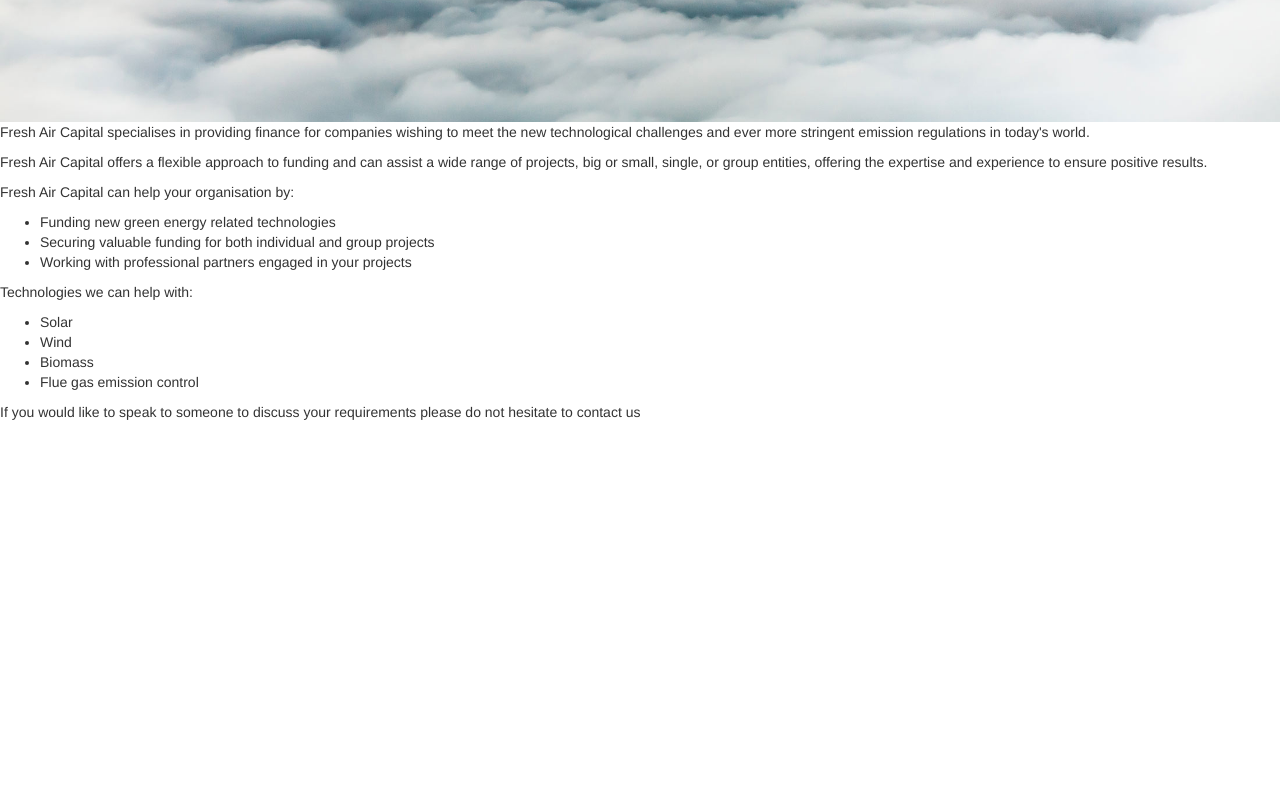
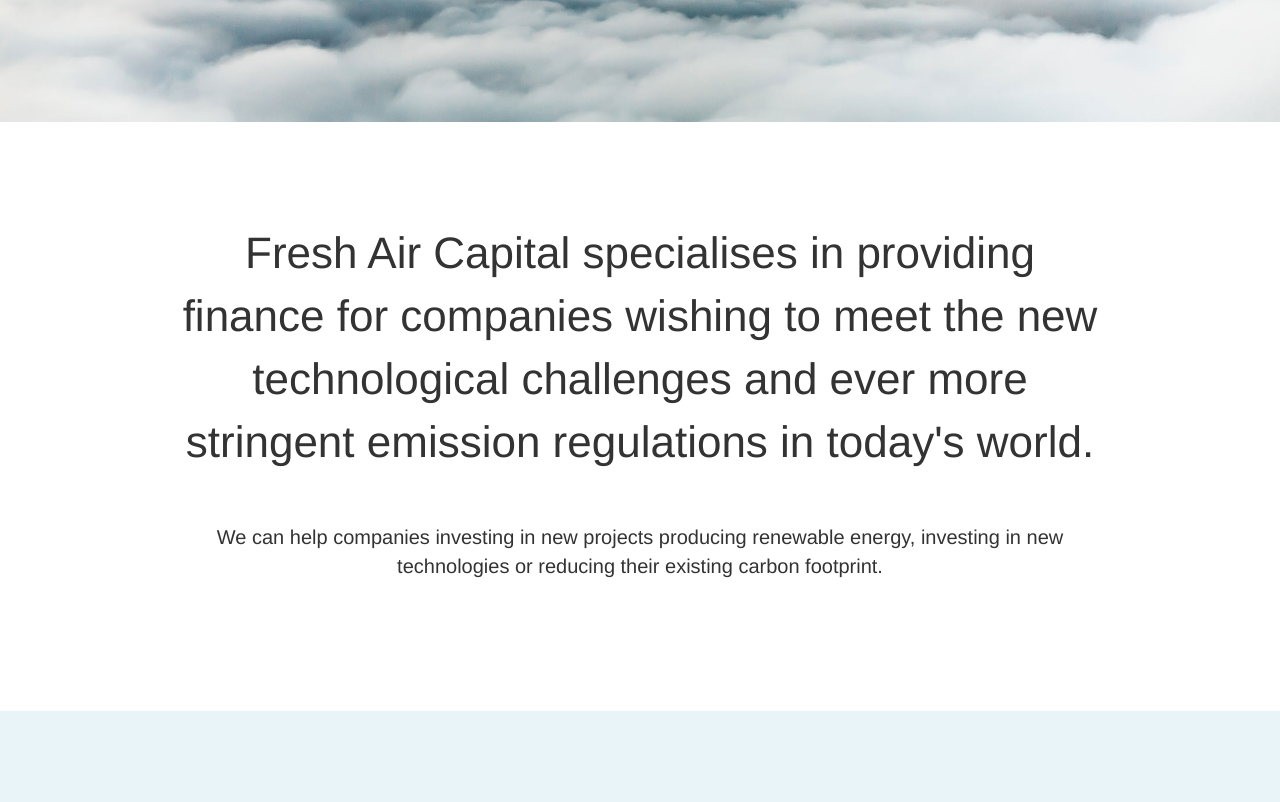
Before and after one commit to freshaircapital/freshaircapital.github.io, a plain HTML site: page index.html in a window 1280 px wide. Shown: the part 678-1480 px from the top of the page. Before the commit the page ends 1110 px from the top, so only its background shows below. Drawn offline with nearby package versions, Linux system fonts and the light colour scheme.

Commit message:
page update

```diff
--- a/css/main.css
+++ b/css/main.css
@@ -1,4 +1,23 @@
-body{margin: 0; padding: 0}
+body{
+  margin: 0; padding: 0;
+  font-family: 'Cairo', helvetica, arial, sans-serif;
+  font-weight: 200;
+  font-size: 20px;
+}
+
+.container{
+  width: 80%;
+  max-width: 960px;
+  margin: 0 auto;
+}
+
+p{
+  margin-bottom: 3rem;
+}
+
+ul{
+  margin-bottom: 3rem;
+}
 
 /* ==========================================================================
    Fresh Air...
@@ -16,6 +35,7 @@
   background-repeat: no-repeat;
   background-position: center;
   background-size: cover;
+  background-attachment: fixed;
 }
 
 .masthead .logo{
@@ -23,3 +43,22 @@
   margin: auto auto;
   vertical-align: middle;
 }
+
+/* INTRO */
+.intro{
+  width: 100%;
+  margin: 0;
+  padding: 10rem 0;
+  position: relative;
+  text-align: center;
+}
+
+p.headline{
+  font-size: 2.2em;
+  margin-bottom: 5rem;
+}
+
+.main{
+  padding: 10rem 0;
+  background-color: #E9F4F9;
+}
--- a/index.html
+++ b/index.html
@@ -38,6 +38,7 @@
         <script src="js/vendor/modernizr-2.8.3-respond-1.4.2.min.js"></script>
     </head>
     <body>
+
         <!--[if lt IE 8]>
             <p class="browserupgrade">You are using an <strong>outdated</strong> browser. Please <a href="http://browsehappy.com/">upgrade your browser</a> to improve your experience.</p>
         <![endif]-->
@@ -51,11 +52,15 @@
 
         <!-- INTRO -->
         <div class="intro intro--home">
+          <div class="container">
             <p class="headline">Fresh Air Capital specialises in providing finance for companies wishing to meet the new technological challenges and ever more stringent emission regulations in today's world.</p>
+            <p>We can help companies investing in new projects producing renewable energy, investing in new technologies or reducing their existing carbon footprint.</p>
+          </div>
         </div>
 
         <!-- MAIN -->
         <div class="main main--home">
+          <div class="container">
             <p>Fresh Air Capital offers a flexible approach to funding and can assist a wide range of projects, big or small, single, or group entities, offering the expertise and experience to ensure positive results.</p>
             <p>Fresh Air Capital can help your organisation by:</p>
             <ul>
@@ -71,6 +76,7 @@
               <li>Flue gas emission control</li>
             </ul>
             <p>If you would like to speak to someone to discuss your requirements please do not hesitate to contact us</p>
+          </div>
         </div>
 
         <!-- /container -->
```
Lines whose indentation alone changed are shown as unchanged.
